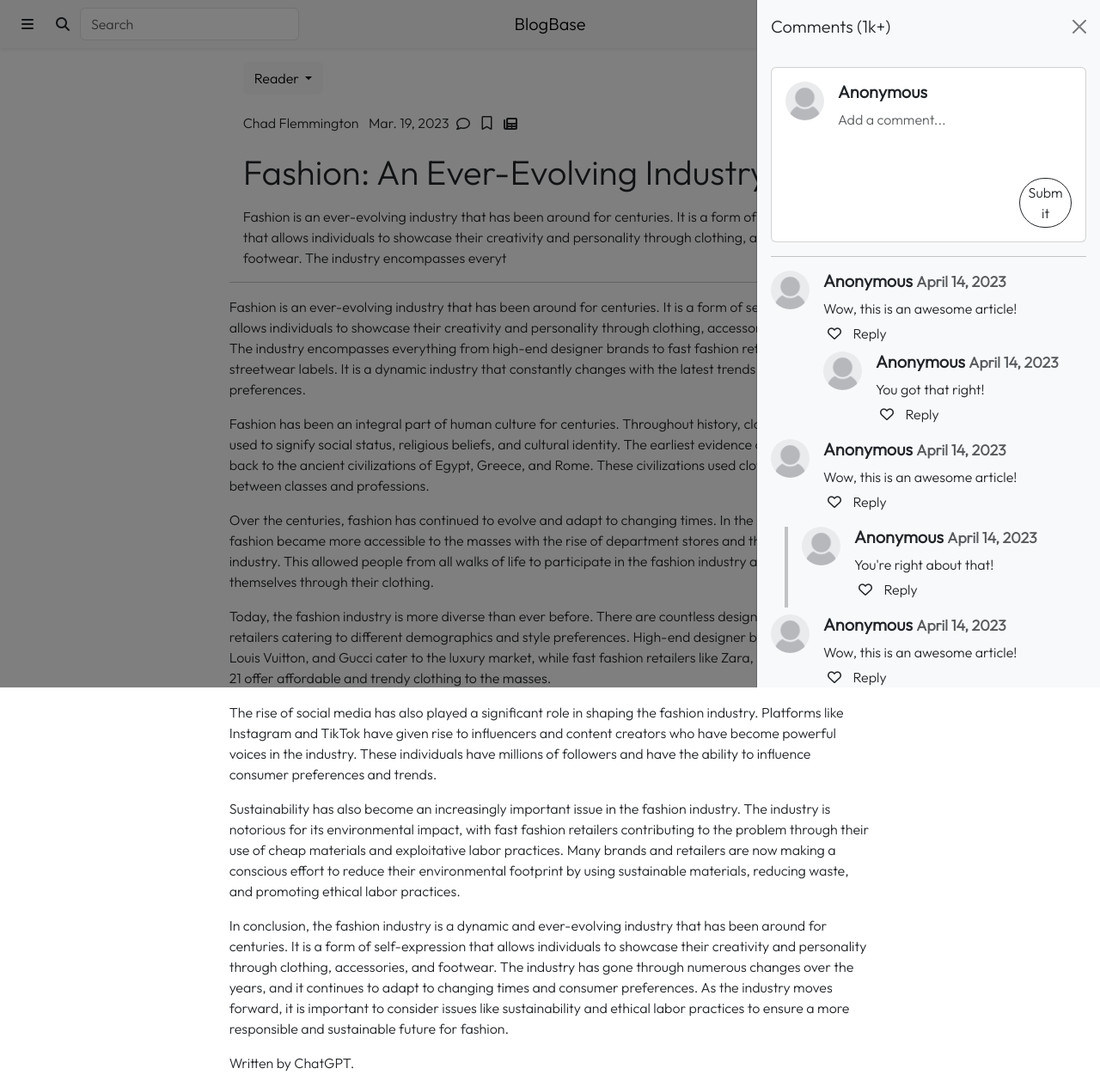
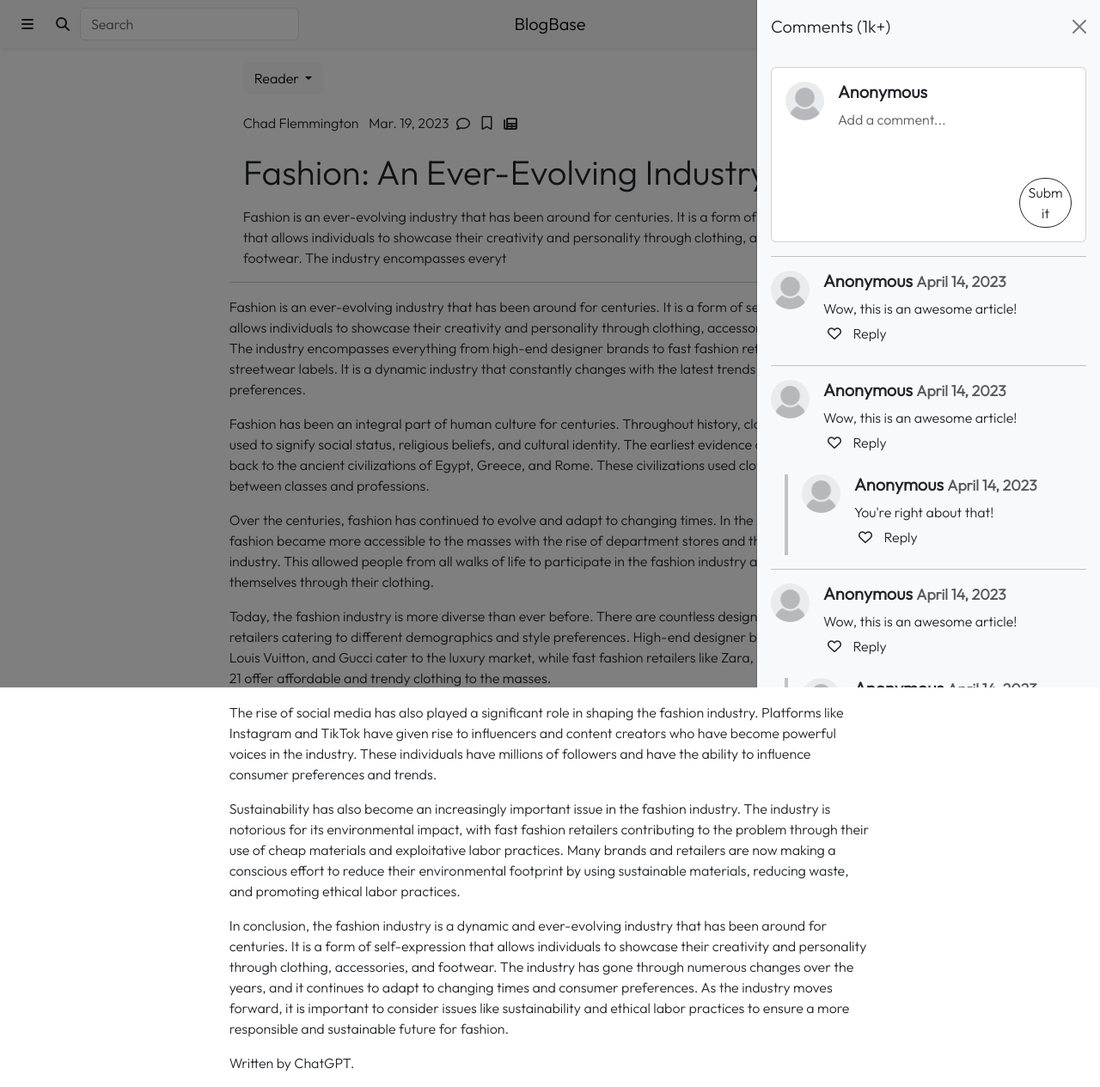
Before and after one commit to jennaluz/BlogBase, a PHP site: page /article.php?id=4 in a window 1280 px wide, after a click that opens the changed part. Shown: the whole page at 86% size. Run offline with PHP 8.4, Linux system fonts and the light colour scheme; data comes from the database, SQL or seed files in the repository; data that the repository does not hold is empty; some web fonts are replaced.

Commit message:
LF Update comment bar template

```diff
--- a/content/views/comment-bar.php
+++ b/content/views/comment-bar.php
@@ -15,44 +15,10 @@
                 </div>
                 <button class="m-3 ms-auto col-2 btn btn-outline-dark rounded-pill py-1 p-2">Submit</button>
             </div>
+
             <hr>
-            <div class="d-flex">
-                <img src="uploads/profile_pictures/anonymous.jpg" class="me-3 rounded-circle" style="width:45px; height:45px;">
-                <div class="body">
-                    <h5 class="fw-bold">
-                        Anonymous
-                        <small class="text-muted">April 14, 2023</small>
-                    </h5>
-                    <p class="mb-0">
-                        Wow, this is an awesome article!
-                    </p>
-                    <div class="mb-1">
-                        <button class="btn p-1">
-                            <span class="fa-regular fa-heart">
-                        </button>
-                        <button class="btn p-1">Reply</button>
-                    </div>
-                    <div class="d-flex">
-                        <img src="uploads/profile_pictures/anonymous.jpg" class="me-3 rounded-circle" style="width:45px; height:45px;">
-                        <div class="body">
-                            <h5 class="fw-bold">
-                                Anonymous
-                                <small class="text-muted">April 14, 2023</small>
-                            </h5>
-                            <p class="mb-0">
-                                You got that right!
-                            </p>
-                            <div class="mb-1">
-                                <button class="btn p-1">
-                                    <span class="fa-regular fa-heart">
-                                </button>
-                                <button class="btn p-1">Reply</button>
-                            </div>
-                        </div>
-                    </div>
-                </div>
-            </div>
-            <div class="d-flex my-2">
+
+            <div class="d-flex my-3">
                 <img src="uploads/profile_pictures/anonymous.jpg" class="me-3 rounded-circle" style="width:45px; height:45px;">
                 <div class="body">
                     <h5 class="fw-bold">
@@ -70,7 +36,28 @@
                     </div>
                 </div>
             </div>
-            <div class="d-flex">
+
+            <hr>
+
+            <div class="d-flex my-3">
+                <img src="uploads/profile_pictures/anonymous.jpg" class="me-3 rounded-circle" style="width:45px; height:45px;">
+                <div class="body">
+                    <h5 class="fw-bold">
+                        Anonymous
+                        <small class="text-muted">April 14, 2023</small>
+                    </h5>
+                    <p class="mb-0">
+                        Wow, this is an awesome article!
+                    </p>
+                    <div class="mb-1">
+                        <button class="btn p-1">
+                            <span class="fa-regular fa-heart">
+                        </button>
+                        <button class="btn p-1">Reply</button>
+                    </div>
+                </div>
+            </div>
+            <div class="d-flex my-3">
                 <div class="mx-3 ps-1 vr"></div>
                 <img src="uploads/profile_pictures/anonymous.jpg" class="me-3 rounded-circle" style="width:45px; height:45px;">
                 <div class="body">
@@ -89,7 +76,10 @@
                     </div>
                 </div>
             </div>
-            <div class="d-flex my-2">
+
+            <hr>
+
+            <div class="d-flex my-3">
                 <img src="uploads/profile_pictures/anonymous.jpg" class="me-3 rounded-circle" style="width:45px; height:45px;">
                 <div class="body">
                     <h5 class="fw-bold">
@@ -107,8 +97,52 @@
                     </div>
                 </div>
             </div>
+            <div class="d-flex my-3 flex-wrap">
+                <div class="mx-3 ps-1 vr"></div>
+                <div>
+                    <div class="d-flex mb-3">
+                        <img src="uploads/profile_pictures/anonymous.jpg" class="me-3 rounded-circle" style="width:45px; height:45px;">
+                        <div class="body">
+                            <h5 class="fw-bold">
+                                Anonymous
+                                <small class="text-muted">April 14, 2023</small>
+                            </h5>
+                            <p class="mb-0">
+                                You're right about that!
+                            </p>
+                            <div class="mb-1">
+                                <button class="btn p-1">
+                                    <span class="fa-regular fa-heart">
+                                </button>
+                                <button class="btn p-1">Reply</button>
+                            </div>
+                        </div>
+                    </div>
+
+                    <hr class="w-100">
+
                     <div class="d-flex">
-                <div class="mx-3 ps-1 vr"></div>
+                        <img src="uploads/profile_pictures/anonymous.jpg" class="me-3 rounded-circle" style="width:45px; height:45px;">
+                        <div class="body">
+                            <h5 class="fw-bold">
+                                Anonymous
+                                <small class="text-muted">April 14, 2023</small>
+                            </h5>
+                            <p class="mb-0">
+                                You're right about that!
+                            </p>
+                            <div class="mb-1">
+                                <button class="btn p-1">
+                                    <span class="fa-regular fa-heart">
+                                </button>
+                                <button class="btn p-1">Reply</button>
+                            </div>
+                        </div>
+                    </div>
+
+                    <hr class="w-100">
+
+                    <div class="d-flex mb-3">
                         <img src="uploads/profile_pictures/anonymous.jpg" class="me-3 rounded-circle" style="width:45px; height:45px;">
                         <div class="body">
                             <h5 class="fw-bold">
@@ -127,5 +161,9 @@
                         </div>
                     </div>
                 </div>
+
+
             </div>
         </div>
+    </div>
+</div>
```
Lines whose indentation alone changed are shown as unchanged.
